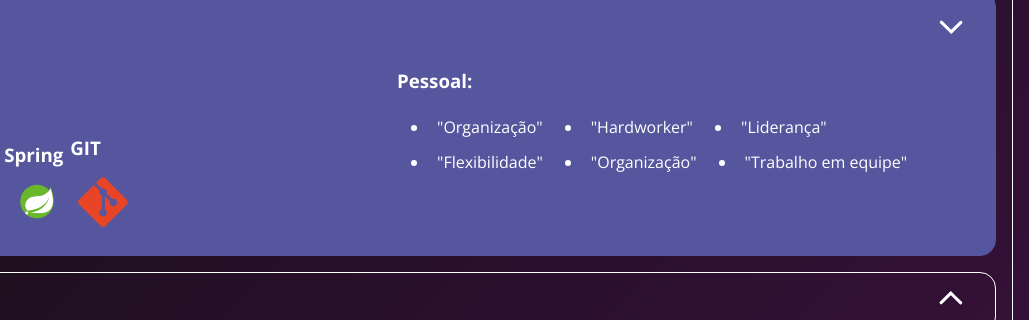
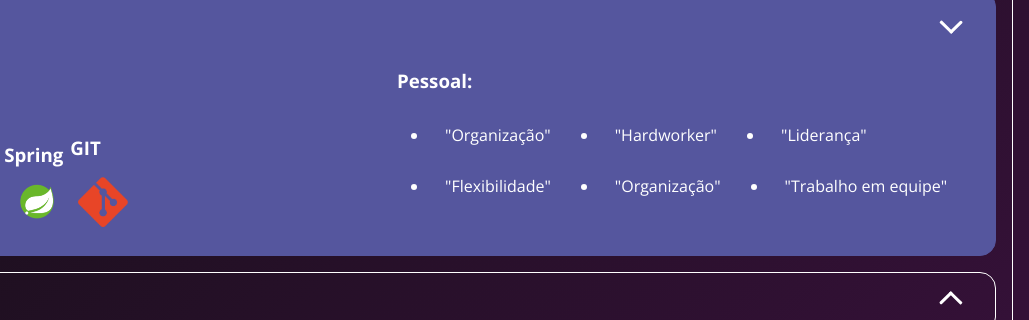
Before and after one commit to TelesNascimento25/Portfolio, a plain HTML site: page index.html in a window 1280 px wide. Both pictures are taken after a click on the button "Skills". Shown: the part 360-680 px from the top of the page, 251-1280 px from the left. Drawn offline with nearby package versions, Linux system fonts and the light colour scheme; files whose address does not match are found by name.

Commit message:
Update skills.css

```diff
--- a/assets/css/skills.css
+++ b/assets/css/skills.css
@@ -32,7 +32,7 @@
 
 .skills .personal ul li {
     margin-left: 2rem;
-    padding: .5rem
+    padding: 1rem
 }
 
 @media only screen and (min-width: 768px) {
```
